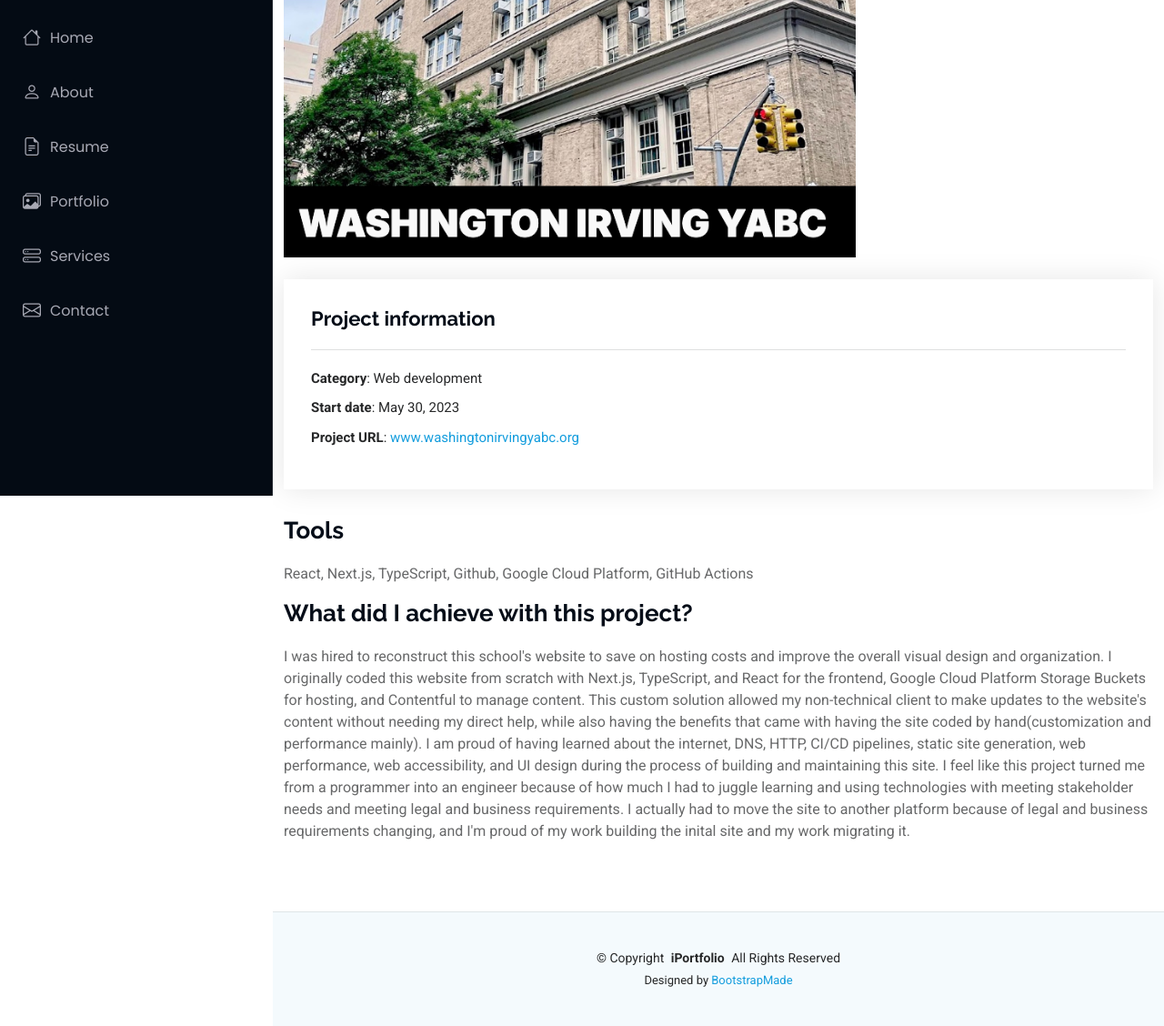
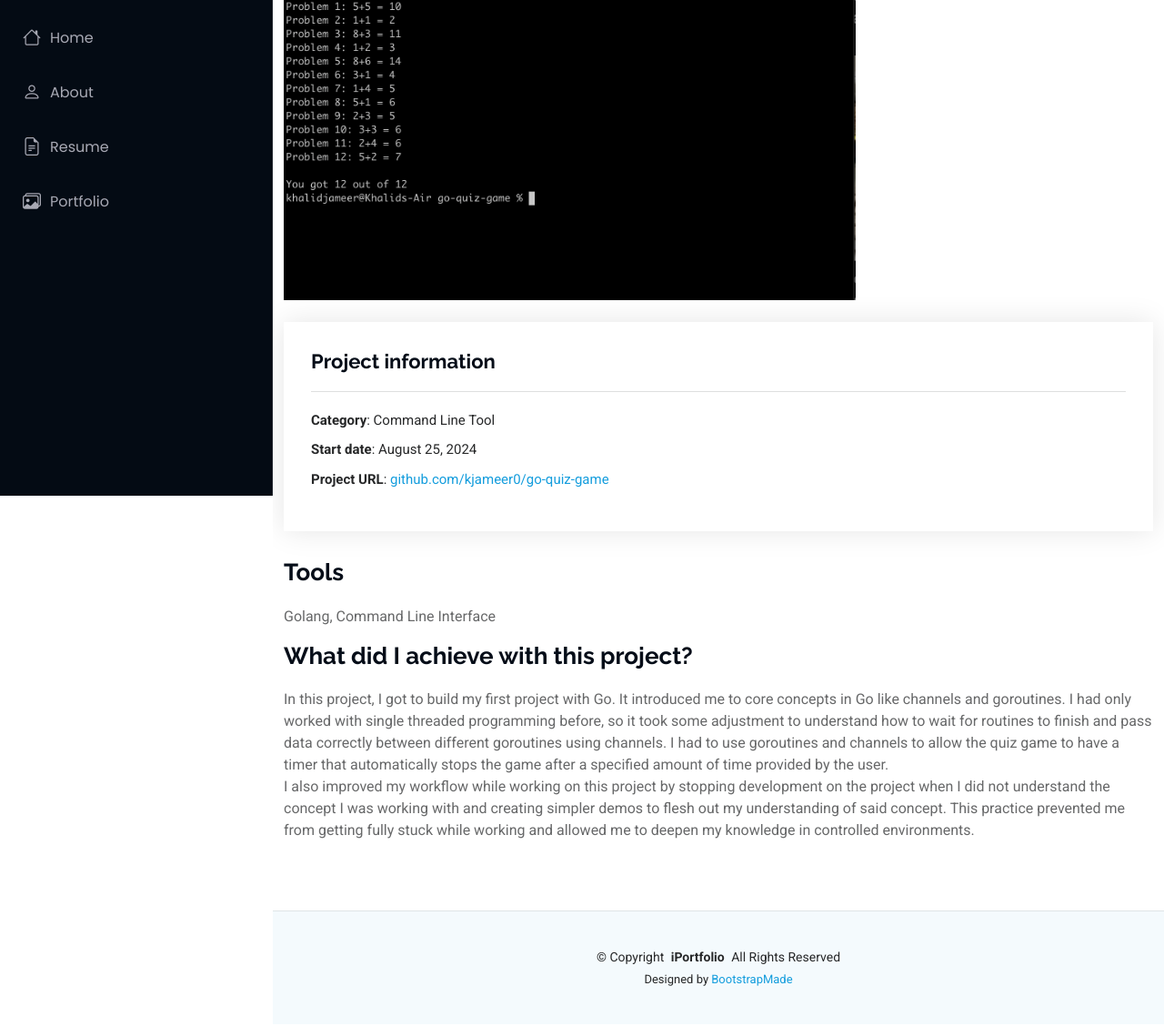
Before and after one commit to kjameer0/portfolio, a plain HTML site: page quiz-game-details.html in a window 1280 px wide. Shown: the part 255-1383 px from the top of the page at 91% size. Drawn offline with Linux system fonts and the light colour scheme.

Commit message:
fix: edited text with recommendations

```diff
--- a/quiz-game-details.html
+++ b/quiz-game-details.html
@@ -1,5 +1,6 @@
 <!DOCTYPE html>
 <html lang="en">
+
 <head>
   <meta charset="utf-8" />
   <meta content="width=device-width, initial-scale=1.0" name="viewport" />
@@ -17,23 +18,13 @@
   <link href="https://fonts.gstatic.com" rel="preconnect" crossorigin />
   <link
     href="https://fonts.googleapis.com/css2?family=Roboto:ital,wght@0,100;0,300;0,400;0,500;0,700;0,900;1,100;1,300;1,400;1,500;1,700;1,900&family=Poppins:ital,wght@0,100;0,200;0,300;0,400;0,500;0,600;0,700;0,800;0,900;1,100;1,200;1,300;1,400;1,500;1,600;1,700;1,800;1,900&family=Raleway:ital,wght@0,100;0,200;0,300;0,400;0,500;0,600;0,700;0,800;0,900;1,100;1,200;1,300;1,400;1,500;1,600;1,700;1,800;1,900&display=swap"
-      rel="stylesheet"
-    />
+    rel="stylesheet" />
 
   <!-- Vendor CSS Files -->
-    <link
-      href="assets/vendor/bootstrap/css/bootstrap.min.css"
-      rel="stylesheet"
-    />
-    <link
-      href="assets/vendor/bootstrap-icons/bootstrap-icons.css"
-      rel="stylesheet"
-    />
+  <link href="assets/vendor/bootstrap/css/bootstrap.min.css" rel="stylesheet" />
+  <link href="assets/vendor/bootstrap-icons/bootstrap-icons.css" rel="stylesheet" />
   <link href="assets/vendor/aos/aos.css" rel="stylesheet" />
-    <link
-      href="assets/vendor/glightbox/css/glightbox.min.css"
-      rel="stylesheet"
-    />
+  <link href="assets/vendor/glightbox/css/glightbox.min.css" rel="stylesheet" />
   <link href="assets/vendor/swiper/swiper-bundle.min.css" rel="stylesheet" />
 
   <!-- Main CSS File -->
@@ -53,32 +44,18 @@
     <i class="header-toggle d-xl-none bi bi-list"></i>
 
     <div class="profile-img">
-        <img
-          src="assets/img/my-profile-img.jpg"
-          alt=""
-          class="img-fluid rounded-circle"
-        />
+      <img src="assets/img/my-profile-img.jpg" alt="" class="img-fluid rounded-circle" />
     </div>
 
-      <a
-        href="index.html"
-        class="logo d-flex align-items-center justify-content-center"
-      >
+    <a href="index.html" class="logo d-flex align-items-center justify-content-center">
       <!-- Uncomment the line below if you also wish to use an image logo -->
       <!-- <img src="assets/img/logo.png" alt=""> -->
       <h1 class="sitename">Khalid Jameer</h1>
     </a>
 
     <div class="social-links text-center">
-        <a target="_blank" ="https://github.com/kjameer0" class="facebook"
-          ><i class="bi bi-github"></i
-        ></a>
-        <a
-          target="_blank"
-          ="https://www.linkedin.com/in/khalidjameer/"
-          class="linkedin"
-          ><i class="bi bi-linkedin"></i
-        ></a>
+      <a target="_blank"="https://github.com/kjameer0" class="facebook"><i class="bi bi-github"></i></a>
+      <a target="_blank"="https://www.linkedin.com/in/khalidjameer/" class="linkedin"><i class="bi bi-linkedin"></i></a>
     </div>
 
     <nav id="navmenu" class="navmenu">
@@ -87,25 +64,15 @@
           <a href="index.html"><i class="bi bi-house navicon"></i>Home</a>
         </li>
         <li>
-            <a href="index.html#about"
-              ><i class="bi bi-person navicon"></i> About</a
-            >
+          <a href="index.html#about"><i class="bi bi-person navicon"></i> About</a>
         </li>
         <li>
-            <a href="index.html#resume"
-              ><i class="bi bi-file-earmark-text navicon"></i> Resume</a
-            >
+          <a href="index.html#resume"><i class="bi bi-file-earmark-text navicon"></i> Resume</a>
         </li>
         <li>
-            <a href="index.html#portfolio"
-              ><i class="bi bi-images navicon"></i> Portfolio</a
-            >
+          <a href="index.html#portfolio"><i class="bi bi-images navicon"></i> Portfolio</a>
         </li>
-          <li>
-            <a href="index.html#services"
-              ><i class="bi bi-hdd-stack navicon"></i> Services</a
-            >
-          </li>
+
         <!-- <li class="dropdown">
             <a href="#"
               ><i class="bi bi-menu-button navicon"></i> <span>Dropdown</span>
@@ -131,11 +98,7 @@
               <li><a href="#">Dropdown 4</a></li>
             </ul>
           </li> -->
-          <li>
-            <a href="index.html#contact"
-              ><i class="bi bi-envelope navicon"></i> Contact</a
-            >
-          </li>
+
       </ul>
     </nav>
   </header>
@@ -143,14 +106,12 @@
   <main class="main">
     <!-- Page Title -->
     <div class="page-title dark-background">
-        <div
-          class="container d-lg-flex justify-content-between align-items-center"
-        >
-          <h1 class="mb-2 mb-lg-0">Washington Irving YABC Website</h1>
+      <div class="container d-lg-flex justify-content-between align-items-center">
+        <h1 class="mb-2 mb-lg-0">CLI Quiz Game</h1>
         <nav class="breadcrumbs">
           <ol>
             <li><a href="/index.html">Home</a></li>
-              <li class="current">Washington Irving YABC Website</li>
+            <li class="current">CLI Quiz Game</li>
           </ol>
         </nav>
       </div>
@@ -179,7 +140,7 @@
                   }
                 </script>
               <div class="swiper-slide">
-                    <img src="assets/img/portfolio/washingtonirving.png" alt="" />
+                <img src="assets/img/portfolio/terminal-quiz.png" alt="" />
               </div>
 
 
@@ -187,59 +148,33 @@
             <div class="swiper-pagination"></div>
           </div>
           <div style="width: 100%" class="col-lg-4">
-                <div
-                  class="portfolio-info"
-                  data-aos="fade-up"
-                  data-aos-delay="200"
-                >
+            <div class="portfolio-info" data-aos="fade-up" data-aos-delay="200">
               <h3>Project information</h3>
               <ul>
-                    <li><strong>Category</strong>: Web development</li>
-                    <li><strong>Start date</strong>: May 30, 2023</li>
+                <li><strong>Category</strong>: Command Line Tool</li>
+                <li><strong>Start date</strong>: August 25, 2024</li>
                 <li>
                   <strong>Project URL</strong>:
-                      <a
-                        target="_blank"
-                        href="https://www.washingtonirvingyabc.org/"
-                        >www.washingtonirvingyabc.org</a
-                      >
+                  <a target="_blank"
+                    href="https://github.com/kjameer0/go-quiz-game">github.com/kjameer0/go-quiz-game</a>
                 </li>
               </ul>
             </div>
-                <div
-                  class="portfolio-description"
-                  data-aos="fade-up"
-                  data-aos-delay="300"
-                >
+            <div class="portfolio-description" data-aos="fade-up" data-aos-delay="300">
               <h2>Tools</h2>
               <p>
-                    React, Next.js, TypeScript, Github, Google Cloud Platform,
-                    GitHub Actions
+                Golang, Command Line Interface
               </p>
               <h2>What did I achieve with this project?</h2>
-                  <p>
-                    I was hired to reconstruct this school's website to save on
-                    hosting costs and improve the overall visual design and
-                    organization. I originally coded this website from scratch
-                    with Next.js, TypeScript, and React for the frontend, Google
-                    Cloud Platform Storage Buckets for hosting, and Contentful
-                    to manage content. This custom solution allowed my
-                    non-technical client to make updates to the website's
-                    content without needing my direct help, while also having
-                    the benefits that came with having the site coded by
-                    hand(customization and performance mainly). I am proud of
-                    having learned about the internet, DNS, HTTP, CI/CD
-                    pipelines, static site generation, web performance, web
-                    accessibility, and UI design during the process of building
-                    and maintaining this site. I feel like this project turned
-                    me from a programmer into an engineer because of how much I
-                    had to juggle learning and using technologies with meeting
-                    stakeholder needs and meeting legal and business
-                    requirements. I actually had to move the site to another
-                    platform because of legal and business requirements
-                    changing, and I'm proud of my work building the inital site
-                    and my work migrating it.
-                  </p>
+              <p>In this project, I got to build my first project with Go. It introduced me to core concepts in Go like
+                channels and goroutines. I had only worked with single threaded programming before, so it took some
+                adjustment to understand how to wait for routines to finish and pass data correctly between different
+                goroutines using channels. I had to use goroutines and channels to allow the quiz game to have a timer
+                that automatically stops the game after a specified amount of time provided by the user.<br>
+                I also improved my workflow while working on this project by stopping development on the project when I
+                did not understand the concept I was working with and creating simpler demos to flesh out my
+                understanding of said concept. This practice prevented me from getting fully stuck while working and
+                allowed me to deepen my knowledge in controlled environments.</p>
             </div>
           </div>
         </div>
@@ -269,12 +204,8 @@
   </footer>
 
   <!-- Scroll Top -->
-    <a
-      href="#"
-      id="scroll-top"
-      class="scroll-top d-flex align-items-center justify-content-center"
-      ><i class="bi bi-arrow-up-short"></i
-    ></a>
+  <a href="#" id="scroll-top" class="scroll-top d-flex align-items-center justify-content-center"><i
+      class="bi bi-arrow-up-short"></i></a>
 
   <!-- Preloader -->
   <div id="preloader"></div>
@@ -294,4 +225,5 @@
   <!-- Main JS File -->
   <script src="assets/js/main.js"></script>
 </body>
+
 </html>
```
Also changed, not shown: codetrack-details.html (+2 -10 lines), index.html (+20 -28 lines), portfolio-details.html (+0 -2 lines), washington-irving-details.html (+2 -10 lines), assets/img/portfolio/terminal-quiz.png (added). Lines whose indentation alone changed are shown as unchanged.
